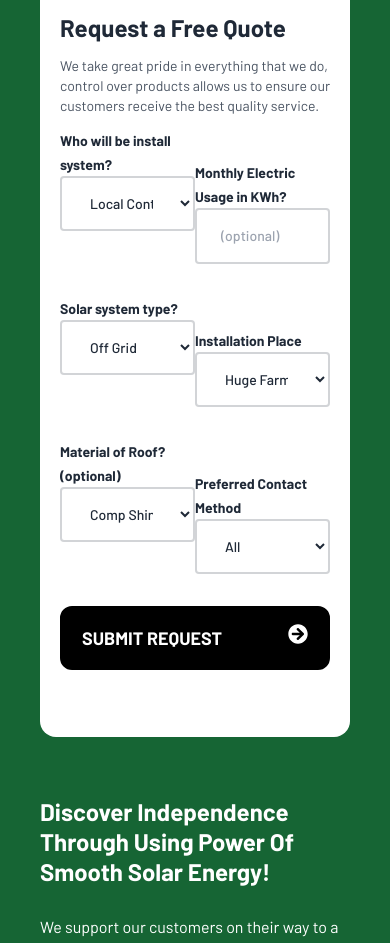
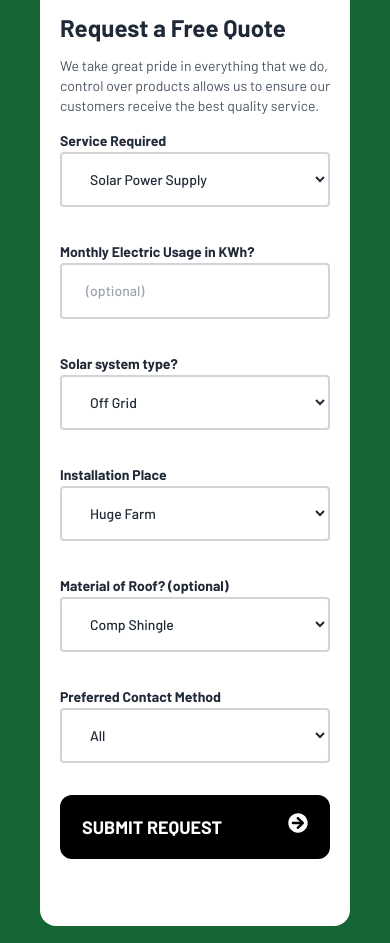
Before and after one commit to arewageek/sunciti, a Next.js app: page / in a window 390 px wide. Shown: the part 10020-10963 px from the top of the page. Built offline with nearby package versions, Linux system fonts and the light colour scheme.

Commit message:
missed this

```diff
--- a/src/ui/RequestQuote.jsx
+++ b/src/ui/RequestQuote.jsx
@@ -48,21 +48,23 @@ export const RequestQuote = () => {
                 </p>
 
                 <div className="flex space-y-8 flex-col">
-                  <div className="w-full flex flex- md:flex-row space-y-8 md:space-y-0 justify-between">
-                    <div className="w-full lg:w-1/2 md:pr-3">
+                  <div className="w-full flex flex-col lg:flex-row space-y-8 md:space-y-0 justify-between">
+                    <div className="w-full lg:w-1/2 lg:pr-3">
                       <label
                         htmlFor="forwho"
                         className="font-bold pb-4 text-sm"
                       >
-                        Who will be install system?
+                        Service Required
                       </label>
 
                       <select
                         type="text"
                         className="text-sm text-gray-800 font-[450] px-6 py-4 rounded border-gray-800/20 bg-white border-2 w-full"
                       >
-                        <option value="local">Local Contractor</option>
-                        <option value="foreign">Foreign Contractor</option>
+                        <option value="local">Solar Power Supply</option>
+                        <option value="foreign">
+                          Solar Inverter Installation
+                        </option>
                       </select>
                     </div>
 
@@ -82,7 +84,7 @@ export const RequestQuote = () => {
                     </div>
                   </div>
 
-                  <div className="w-full flex flex- md:flex-row space-y-8 md:space-y-0 justify-between">
+                  <div className="w-full flex flex-col md:flex-row space-y-8 md:space-y-0 justify-between">
                     <div className="w-full lg:w-1/2 md:pr-3">
                       <label
                         htmlFor="forwho"
@@ -138,7 +140,7 @@ export const RequestQuote = () => {
                     </div>
                   </div>
 
-                  <div className="w-full flex flex- md:flex-row space-y-8 md:space-y-0 justify-between">
+                  <div className="w-full flex flex-col md:flex-row space-y-8 md:space-y-0 justify-between">
                     <div className="w-full lg:w-1/2 md:pr-3">
                       <label
                         htmlFor="forwho"
```
